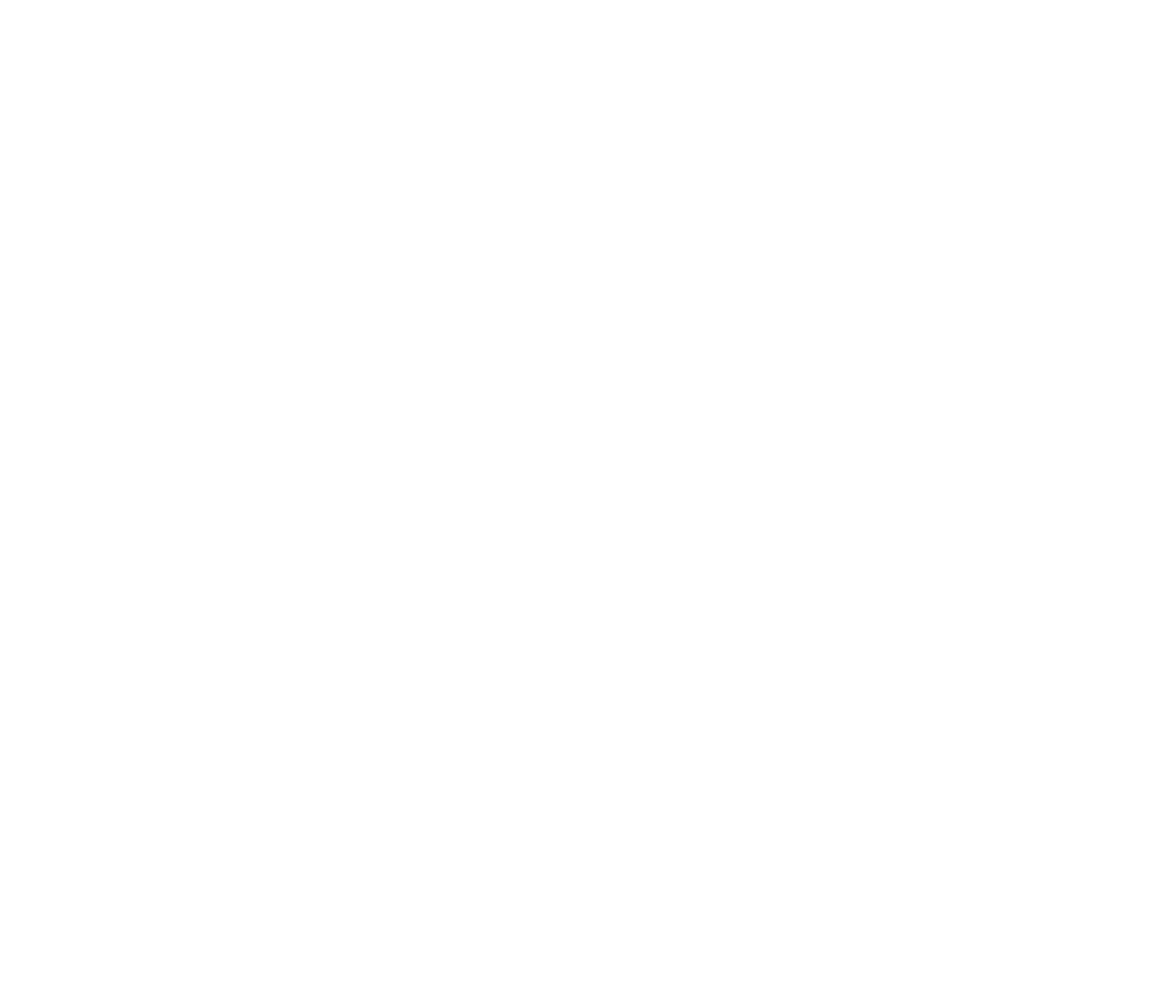
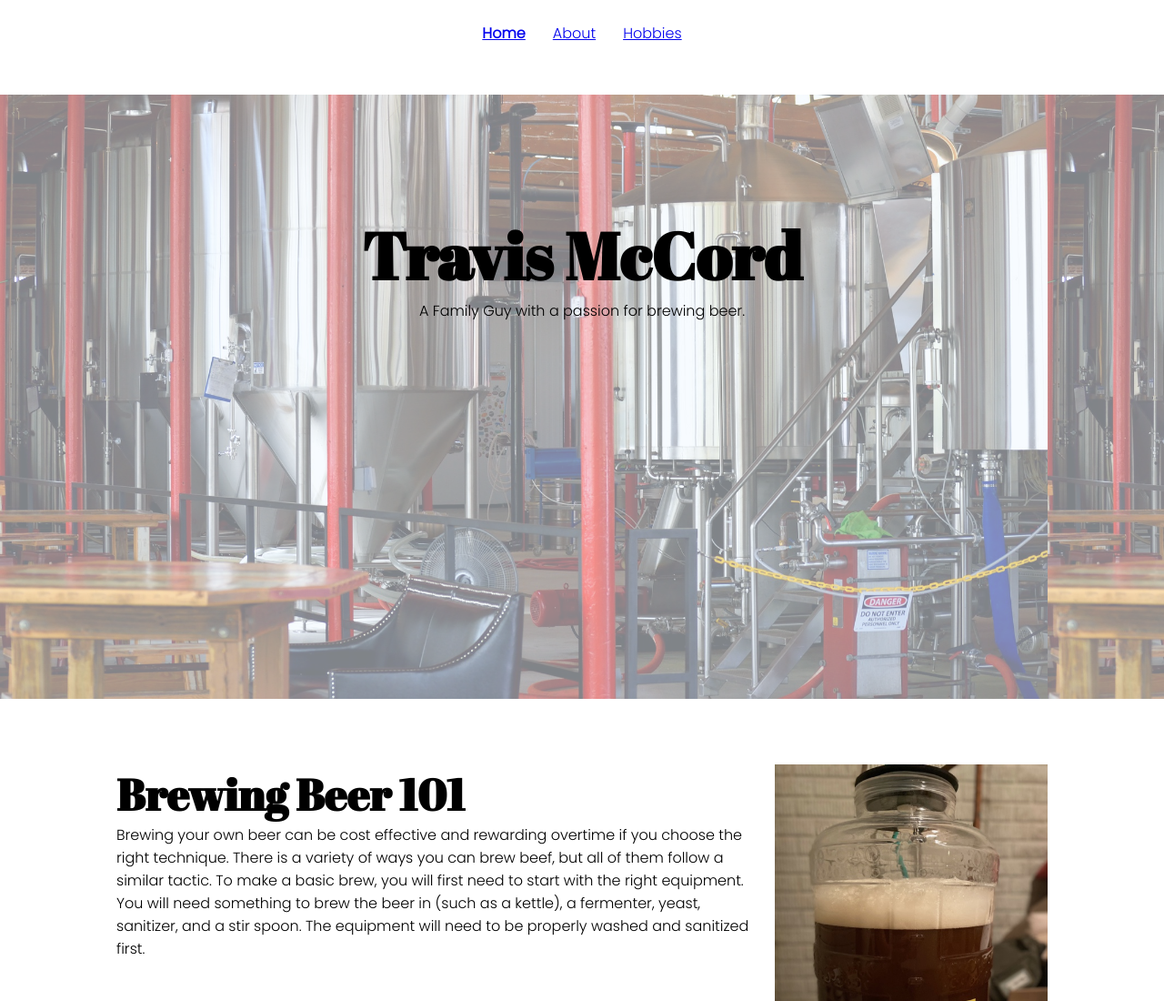
Before and after one commit to webDevAndres/bioSite, a plain HTML site: page index.html in a window 1280 px wide. Shown: the top 1100 px of the page at 91% size. Before the commit the page ends 800 px from the top, so only its background shows below. Drawn offline with Linux system fonts and the light colour scheme.

Commit message:
basic layout for home page

```diff
--- a/index.html
+++ b/index.html
@@ -1,12 +1,62 @@
 <!DOCTYPE html>
 <html lang="en">
-<head>
-    <meta charset="UTF-8">
-    <meta http-equiv="X-UA-Compatible" content="IE=edge">
-    <meta name="viewport" content="width=device-width, initial-scale=1.0">
-    <title>bioSite | Travis Mccord</title>
-</head>
-<body>
+  <head>
+    <meta charset="UTF-8" />
+    <meta http-equiv="X-UA-Compatible" content="IE=edge" />
+    <meta name="viewport" content="width=device-width, initial-scale=1.0" />
+    <title>bioSite | Travis McCord</title>
+    <link rel="preconnect" href="https://fonts.googleapis.com" />
+    <link rel="preconnect" href="https://fonts.gstatic.com" crossorigin />
+    <link
+      href="https://fonts.googleapis.com/css2?family=Abril+Fatface&family=Poppins:wght@300&display=swap"
+      rel="stylesheet"
+    />
+    <link rel="stylesheet" href="main.css" />
+  </head>
 
-</body>
+  <body>
+    <header>
+      <nav>
+        <ul class="menu">
+          <li><a href="index.html" class="current">Home</a></li>
+          <li><a href="about.html">About</a></li>
+          <li><a href="hobbies.html">Hobbies</a></li>
+        </ul>
+      </nav>
+      <section class="intro">
+        <h1>Travis McCord</h1>
+        <p>A Family Guy with a passion for brewing beer.</p>
+      </section>
+    </header>
+    <!-- End Header-->
+    <div class="container">
+      <section class="content">
+        <div class="flex-container">
+          <div class="description pd-right">
+            <h1>Brewing Beer 101</h1>
+            <p>Brewing your own beer can be cost effective and rewarding overtime if you choose the right technique. There is a variety of ways you can brew beef, but all of them follow a similar tactic. To make a basic brew, you will first need to start with the right equipment. You will need something to brew the beer in (such as a kettle), a fermenter, yeast, sanitizer, and a stir spoon. The equipment will need to be properly washed and sanitized first.</p>
+            <button><a href="https://www.northernbrewer.com/blogs/new-to-brewing-start-here/how-to-brew-beer-homebrewing-101" target="_blank">Read More</a></button>
+          </div>
+          <img src="assets/images/hobbie-02.jpeg" alt="beer container"/>
+        </div>
+        <div class="flex-container">
+          <img src="assets/images/brewery-goal-02.jpg" alt="Travis McCord image" />
+          <div class="description pd-left">
+            <h1>Meet Travis</h1>
+            <p>Travis McCord is originally from Omaha, NE, but moved around the U.S while growing up. Eventually Travis settled in Glenwood, IA for his childhood. Travis went to Sioux City, IA where he majored in Criminal Science, but later switched to a double-major in Sociology and Political Science gaining a degree in Social Sciences.</p>
+            <button><a href="about.html">Read More</a></button>
+          </div>
+        </div>
+        <div class="flex-container">
+          <div class="description pd-right">
+            <h1>Hobbies</h1>
+            <p>Travis spends his days brewing beer. It all started when his brother and their friend got together one evening and a spontaneous purchase led to an enjoyable hobby. Several batches of beer later, the trio decided to incorporate in case they wanted to grow into something full time and that is how Wild Fox Brewing Company was born.</p>
+            <button><a href="hobbies.html">Read More</a></button>
+          </div>
+          <img src="assets/images/brewery-goal-03.jpg" alt="beer hopps" />
+        </div>
+      </section>
+    </div>
+    <footer>Designed by AmDev | Copyright &copy; 2022</footer>
+  </body>
 </html>
--- a/main.css
+++ b/main.css
@@ -0,0 +1,101 @@
+* {
+  margin: 0;
+  padding: 0;
+}
+
+.container {
+  width: 80%;
+  margin: auto;
+  margin-top: 72px;
+}
+
+.flex-container {
+  display: flex;
+  margin-bottom: 80px;
+  height: 400px;
+}
+
+/* Fonts */
+html,
+body {
+  font-size: 16px;
+  font-family: "Poppins", sans-serif;
+}
+
+/* basic styles */
+h1,
+h2 {
+  font-family: "Abril Fatface", cursive;
+}
+
+h1 {
+  font-size: 48px;
+}
+h2 {
+  font-size: 40px;
+}
+
+.pd-right {
+    padding-right: 24px;
+}
+.pd-left {
+    padding-left: 24px;
+}
+
+/* Styles for the Header and Nav */
+header {
+  width: 100%;
+  height: 768px;
+  background-image: url(assets/images/brewery-goal-01.jpg);
+  background-size: contain;
+  overflow-y: hidden;
+}
+
+nav {
+    background-color: white;
+  text-align: center;
+  padding-top: 24px;
+  height: 80px;
+}
+.menu {
+    list-style-type: none;
+    display: flex;
+    justify-content: center;
+}
+.menu li a {
+    padding: 15px;
+}
+.current {
+    font-weight: bold;
+}
+
+
+.intro {
+  text-align: center;
+  padding-top: 10%;
+  background-color: rgba(240, 248, 255, 0.534);
+  height: 100%;
+}
+.intro h1 {
+  font-size: 72px;
+}
+
+/* Styles for the main section */
+
+.description img {
+    height: 400px;
+}
+
+button {
+    margin-top: 96px;
+    width: 144px;
+    height: 48px;
+}
+
+/* footer */
+footer {
+    background-color: #ebebeb;
+    padding-left: 160px;
+    padding-top: 24px;
+    height: 80px;
+}
```
